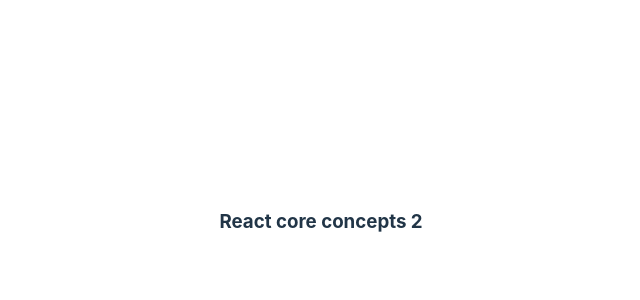
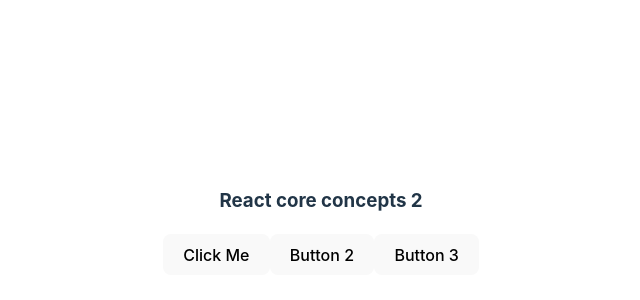
Before and after one commit to tuhin92/explore-react-core-concept-part-2, a React (Vite) app: page / in a window 1280 px wide. Shown: the part 178-478 px from the top of the page, without its empty margins (319-959 px from the left). Built offline with nearby package versions, Linux system fonts and the light colour scheme.

Commit message:
try event handler with different button with different function

```diff
--- a/src/App.jsx
+++ b/src/App.jsx
@@ -1,9 +1,24 @@
 import './App.css'
 
 function App() {
+
+  // normal function for button 1
+  function handleClick(){
+    alert('button clicked');
+  }
+
+  // arrow function for button 2
+  const handleClick2 = () =>{
+    alert('button-2 clicked')
+  }
   return (
     <>
       <h3>React core concepts 2</h3>
+      <button onClick={handleClick}>Click Me</button>
+      <button onClick={handleClick2}>Button 2</button>
+
+      {/* use function directly in button  */}
+      <button onClick={()=>{alert('button-3 clicked')}}>Button 3</button>
     </>
   )
 }
```
